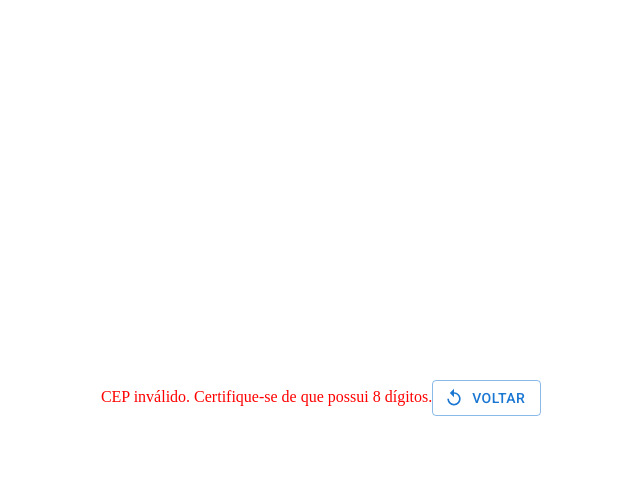
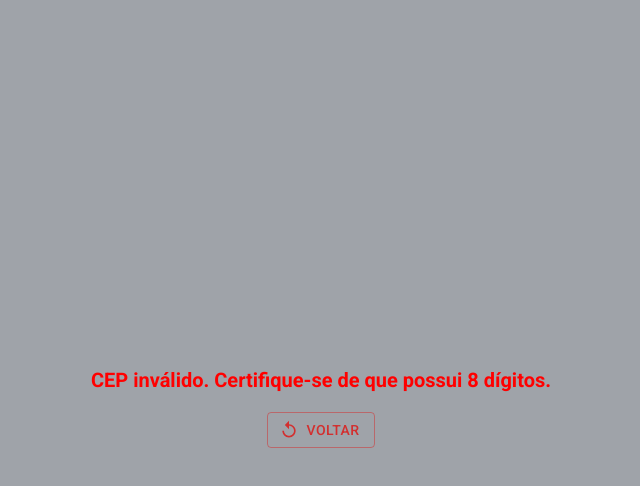
Before and after one commit to Zacanini/BuscaCep, a React (Vite) app in the folder busca-cep/: page / in a window 1280 px wide. Both pictures are taken after a click on the button "BUSCAR". Shown: the top 486 px of the page, without its empty margins (319-959 px from the left). Built offline with nearby package versions, Linux system fonts and the light colour scheme.

Commit message:
"STYLE" : mudando cor do backGround

```diff
--- a/busca-cep/index.html
+++ b/busca-cep/index.html
@@ -9,7 +9,7 @@
   <title>Vite + React</title>
 </head>
 
-<body>
+<body style="background-color: #9fa3a9;">
   <div id="root"></div>
   <script type="module" src="/src/main.jsx"></script>
 </body>
--- a/busca-cep/src/components/Form.jsx
+++ b/busca-cep/src/components/Form.jsx
@@ -69,6 +69,13 @@ export const Form = () => {
             color:"green",
             fontSize:"25px",
             marginBottom:"20px"
+        },
+        erro:{
+            fontFamily:"Roboto",
+            fontWeight:"bold",
+            color:"red",
+            fontSize:"20px",
+            marginBottom:"20px"
         }
     };
 
@@ -96,6 +103,7 @@ export const Form = () => {
                     <Button
                         onClick={handleConsultar}
                         variant="outlined"
+                        color="secondary"
                         startIcon={<SearchIcon />}
                         sx={styles.buttonContainer}
                     >
@@ -108,8 +116,8 @@ export const Form = () => {
                         <div style={styles.resultContainer}>
                             {erro && (
                                 <div style={styles.errorText}>
-                                    {erro}
-                                    <Button onClick={VoltaTela} variant="outlined" startIcon={<ReplayIcon />}>
+                                    <p style={styles.erro}>{erro}</p>
+                                    <Button onClick={VoltaTela} variant="outlined" color="error" startIcon={<ReplayIcon />}>
                                         Voltar
                                     </Button>
                                 </div>
@@ -121,7 +129,7 @@ export const Form = () => {
                                     <p style={styles.rua}>Bairro: {endereco.bairro}</p>
                                     <p style={styles.rua}>Cidade: {endereco.localidade}</p>
                                     <p style={styles.rua}>Estado: {endereco.uf}</p>
-                                    <Button onClick={VoltaTela} variant="outlined" startIcon={<ReplayIcon />}>
+                                    <Button onClick={VoltaTela} variant="outlined" color="success" startIcon={<ReplayIcon />}>
                                         Voltar
                                     </Button>
                                 </div>
```
